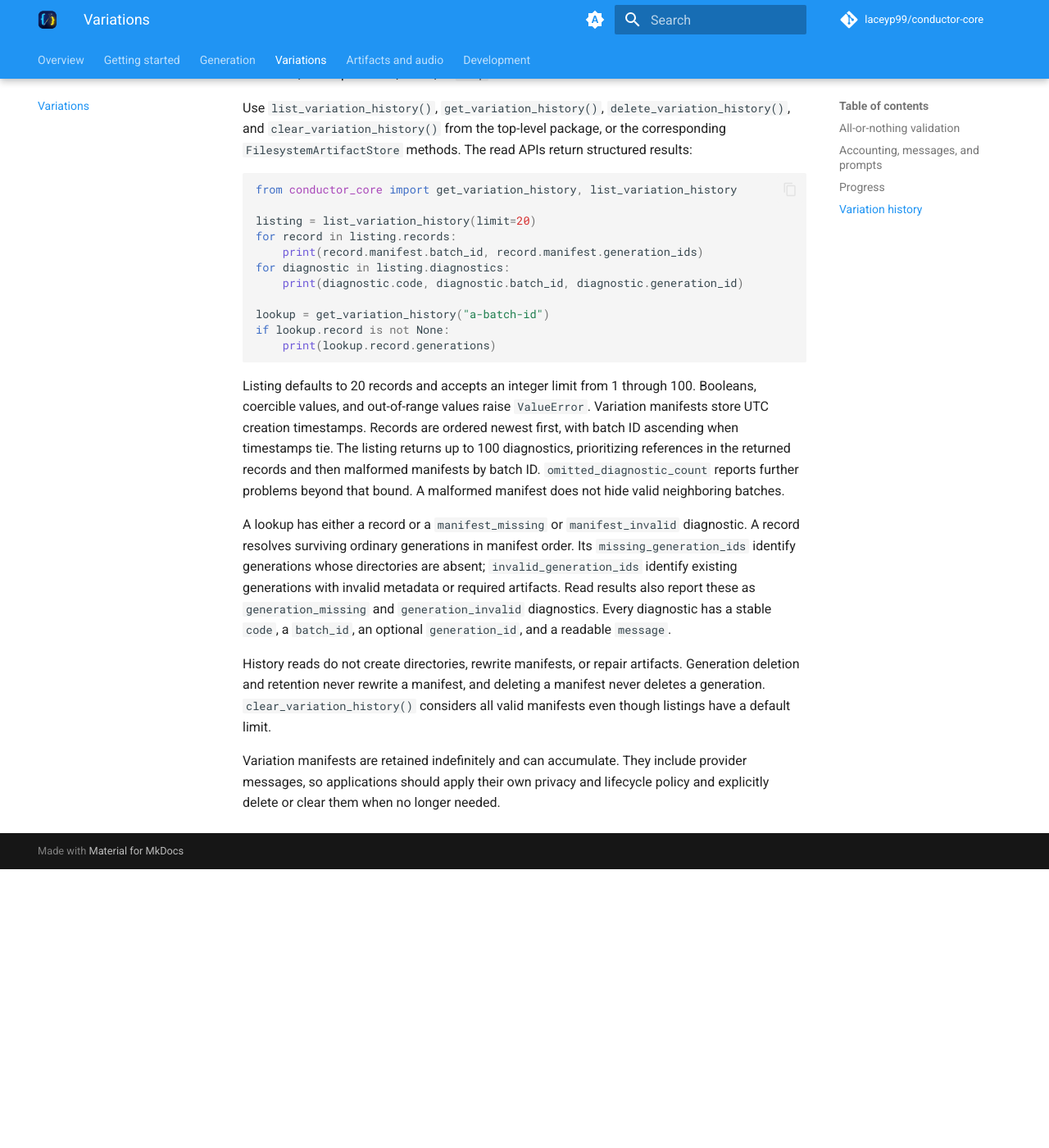
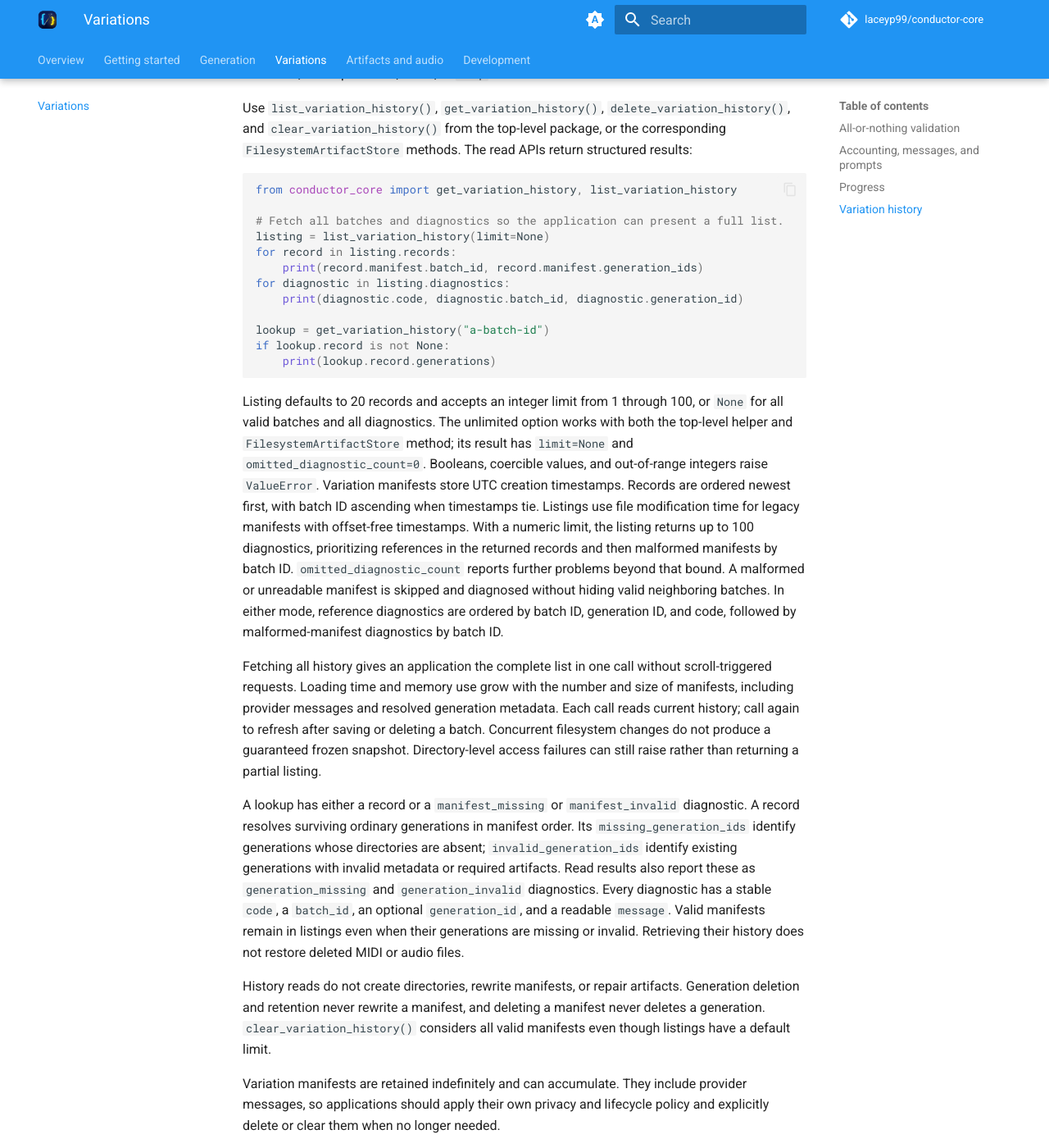
Before and after one commit to laceyp99/conductor-core, an MkDocs documentation site: the page built from docs/variations.md, in a window 1280 px wide and 1400 px high, scrolled down 1870 px. Shown: the whole window at 82% size. Built offline with MkDocs 1.6.1 and Material for MkDocs 9.7.7, drawn with Linux system fonts in a browser that asks for light colours; comment, search, counter and statistics services are not loaded; before the commit the page ends 2930 px from its top, so only the background shows below that.

Commit message:
docs(storage): document unlimited history and prepare 0.8.0

````diff
--- a/docs/variations.md
+++ b/docs/variations.md
@@ -90,7 +90,8 @@ return structured results:
 ```python
 from conductor_core import get_variation_history, list_variation_history
 
-listing = list_variation_history(limit=20)
+# Fetch all batches and diagnostics so the application can present a full list.
+listing = list_variation_history(limit=None)
 for record in listing.records:
     print(record.manifest.batch_id, record.manifest.generation_ids)
 for diagnostic in listing.diagnostics:
@@ -102,13 +103,28 @@ if lookup.record is not None:
 ```
 
 Listing defaults to 20 records and accepts an integer limit from 1 through
-100. Booleans, coercible values, and out-of-range values raise `ValueError`.
+100, or `None` for all valid batches and all diagnostics. The unlimited option
+works with both the top-level helper and `FilesystemArtifactStore` method;
+its result has `limit=None` and `omitted_diagnostic_count=0`. Booleans, coercible
+values, and out-of-range integers raise `ValueError`.
 Variation manifests store UTC creation timestamps. Records are ordered newest
-first, with batch ID ascending when timestamps tie. The listing returns up to
-100 diagnostics, prioritizing references in the returned records and then
-malformed manifests by batch ID.
+first, with batch ID ascending when timestamps tie. Listings use file modification
+time for legacy manifests with offset-free timestamps. With a numeric limit,
+the listing returns up to 100 diagnostics, prioritizing references in the
+returned records and then malformed manifests by batch ID.
 `omitted_diagnostic_count` reports further problems beyond that bound. A
-malformed manifest does not hide valid neighboring batches.
+malformed or unreadable manifest is skipped and diagnosed without hiding valid
+neighboring batches. In either mode, reference diagnostics are ordered by batch
+ID, generation ID, and code, followed by malformed-manifest diagnostics by batch
+ID.
+
+Fetching all history gives an application the complete list in one call without
+scroll-triggered requests. Loading time and memory use grow with the number and
+size of manifests, including provider messages and resolved generation metadata.
+Each call reads current history; call again to refresh after saving or deleting
+a batch. Concurrent filesystem changes do not produce a guaranteed frozen
+snapshot. Directory-level access failures can still raise rather than returning
+a partial listing.
 
 A lookup has either a record or a `manifest_missing` or `manifest_invalid`
 diagnostic. A record resolves surviving ordinary generations in manifest order.
@@ -117,6 +133,8 @@ Its `missing_generation_ids` identify generations whose directories are absent;
 required artifacts. Read results also report these as `generation_missing` and
 `generation_invalid` diagnostics. Every diagnostic has a stable `code`, a
 `batch_id`, an optional `generation_id`, and a readable `message`.
+Valid manifests remain in listings even when their generations are missing or
+invalid. Retrieving their history does not restore deleted MIDI or audio files.
 
 History reads do not create directories, rewrite manifests, or repair artifacts.
 Generation deletion and retention never rewrite a manifest, and deleting a
--- a/pyproject.toml
+++ b/pyproject.toml
@@ -4,7 +4,7 @@ build-backend = "setuptools.build_meta"
 
 [project]
 name = "conductor-core"
-version = "0.7.1"
+version = "0.8.0"
 description = "Reusable prompt-to-MIDI loop generation engine for Conductor"
 readme = "README.md"
 requires-python = ">=3.10"
````
Also changed, not shown: CHANGELOG.md (+4 -0 lines), 1 other file.
